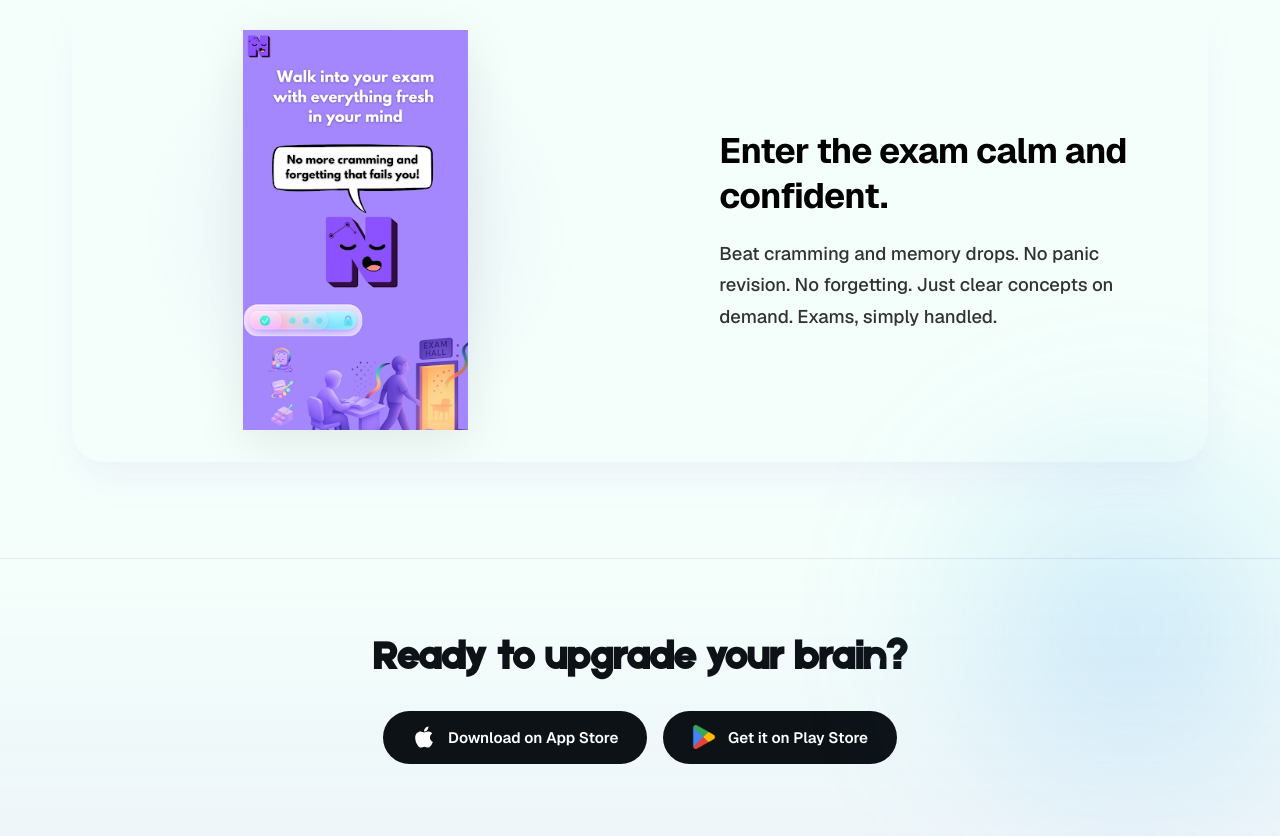
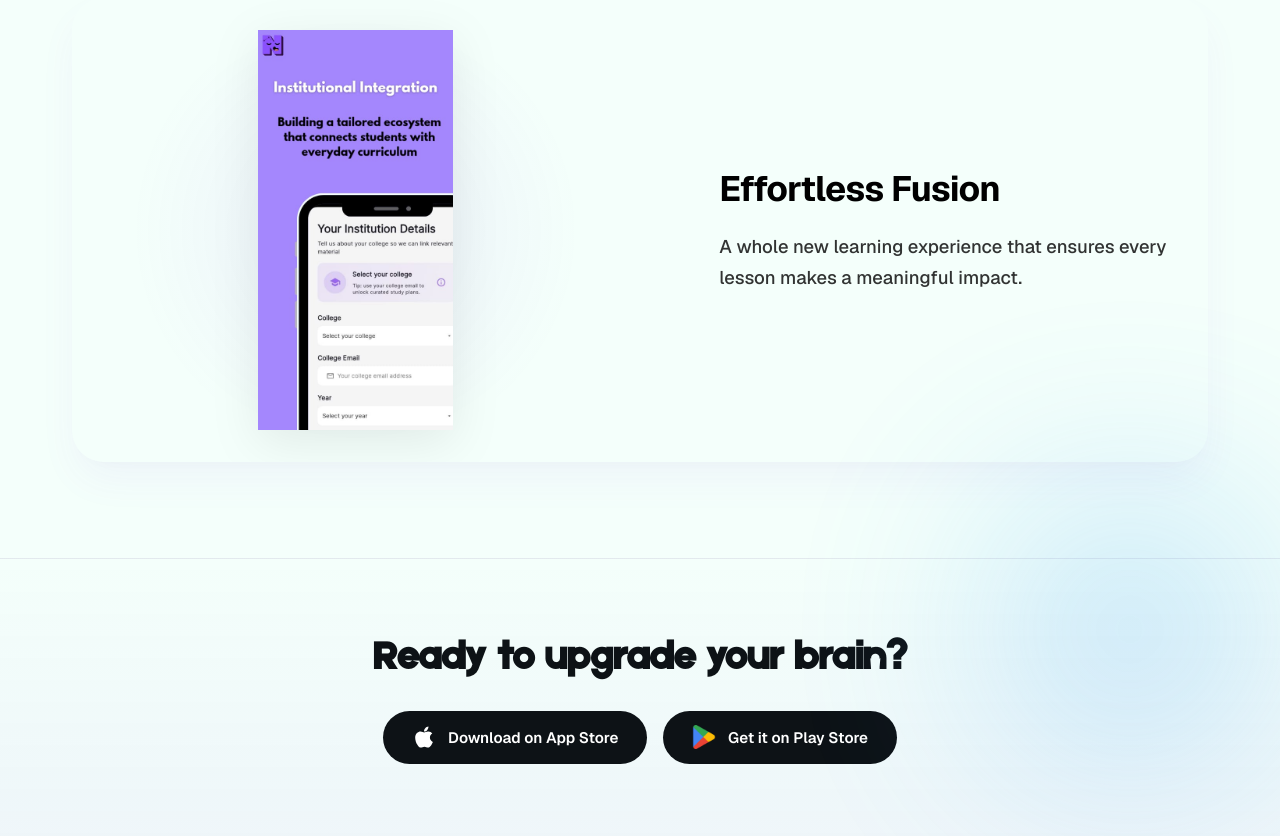
Before and after one commit to neurema/neuremaflowv0.1, a Next.js app in the folder frontend/: page /app in a window 1280 px wide. Shown: the part 4120-4956 px from the top of the page. Built offline with nearby package versions, Linux system fonts and the light colour scheme.

Commit message:
updated app

```diff
--- a/frontend/src/app/app/page.tsx
+++ b/frontend/src/app/app/page.tsx
@@ -152,12 +152,9 @@ export default function AppPage() {
                     {/* 7. Exam confident */}
                     <div className={`${styles.glassCard} ${styles.featureRow}`}>
                         <div className={styles.cardContent}>
-                            <h3 className={styles.cardTitle}>Enter the exam calm and confident.</h3>
+                            <h3 className={styles.cardTitle}>Effortless Fusion</h3>
                             <p className={styles.cardDesc}>
-                                Beat cramming and memory drops.
-                                No panic revision. No forgetting.
-                                Just clear concepts on demand.
-                                Exams, simply handled.
+A whole new learning experience that ensures every lesson makes a meaningful impact.
                             </p>
                         </div>
                         <div className={styles.cardVisual}>
```
Also changed, not shown: frontend/public/app7.png.
